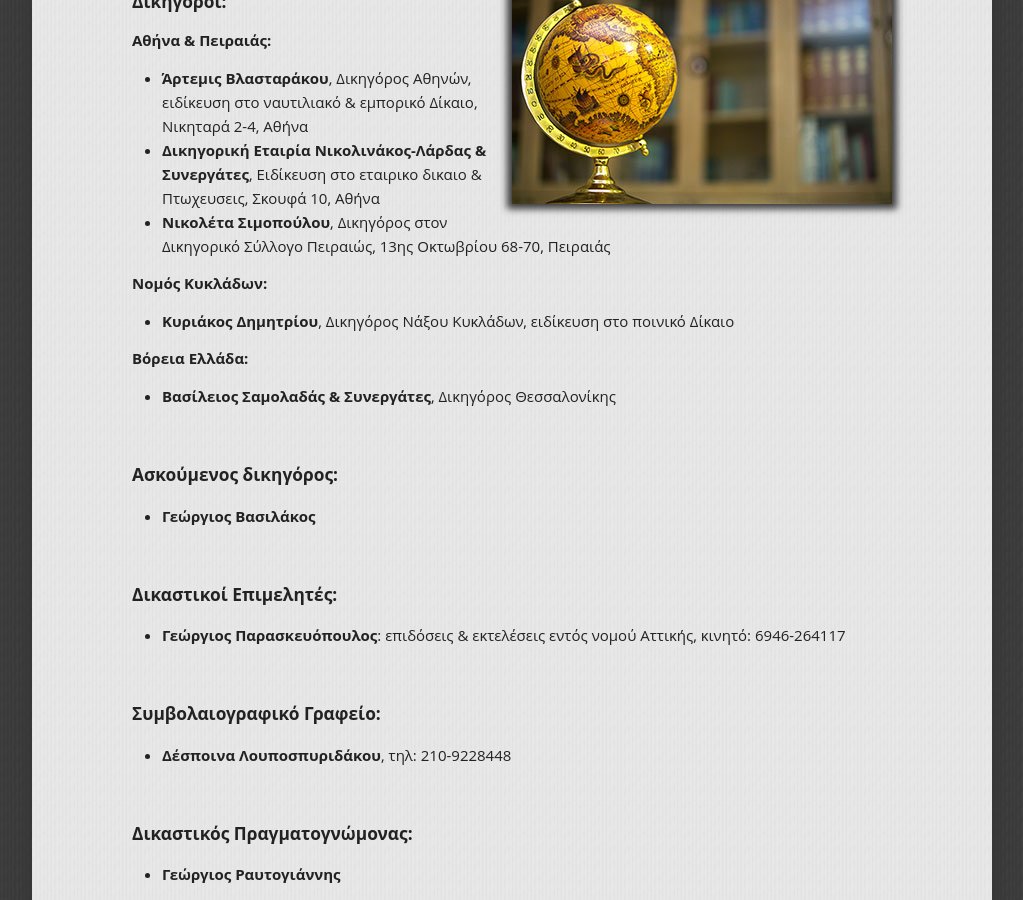
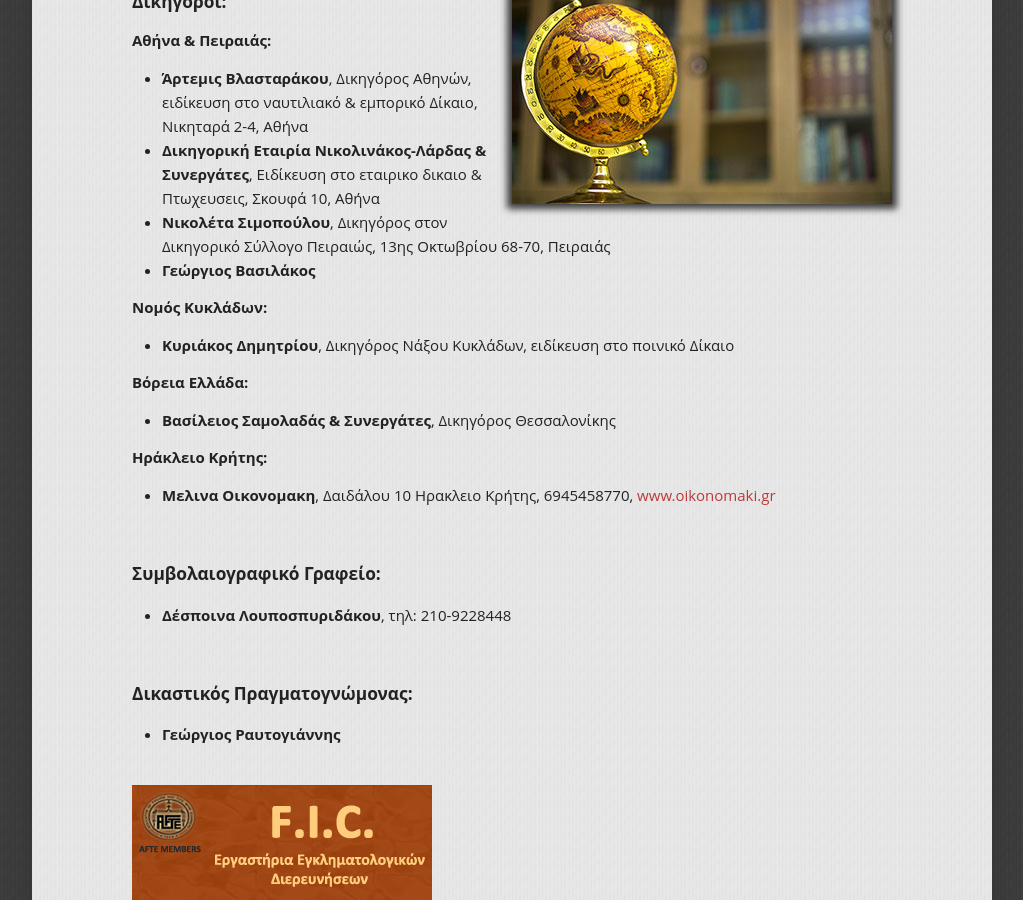
Before and after one commit to olgabrani/jk-lina, a Jekyll site: the page built from synergates.md, in a window 1280 px wide and 900 px high, scrolled down 423 px. Shown: the whole window, without its empty margins (128-1151 px from the left). Built offline with Jekyll 4.4.1, drawn with Linux system fonts in a browser that asks for light colours.

Commit message:
Update collaborators

```diff
--- a/synergates.md
+++ b/synergates.md
@@ -20,17 +21,12 @@ layout: default
 <ul>
     <li><strong>Βασίλειος Σαμολαδάς & Συνεργάτες</strong>, Δικηγόρος  Θεσσαλονίκης</li>
 </ul>
-<br>
-<h2>Ασκούμενος δικηγόρος:</h2>
+<h3>Ηράκλειο Κρήτης:</h3>
 <ul>
-    <li><strong> Γεώργιος Βασιλάκος</strong></li>
+    <li><strong> Μελινα Οικονομακη</strong>, Δαιδάλου 10 Ηρακλειο Κρήτης, 6945458770, <a href="http://www.oikonomaki.gr/" target="_blank">www.oikonomaki.gr</a></li>
 </ul>
 <br>
-<h2>Δικαστικοί Επιμελητές:</h2>
-<ul>
-    <li><strong>Γεώργιος Παρασκευόπουλος</strong>: επιδόσεις & εκτελέσεις εντός νομού Αττικής, κινητό: 6946-264117</li>
-</ul>
-<br>
+
 <h2>Συμβολαιογραφικό Γραφείο: </h2>
 <ul>
     <li><strong>Δέσποινα Λουποσπυριδάκου</strong>, τηλ: 210-9228448</li>
```
Also changed, not shown: other parts of synergates.md (+1 -0 lines).
